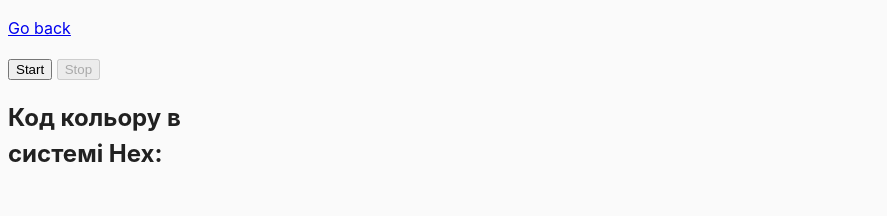
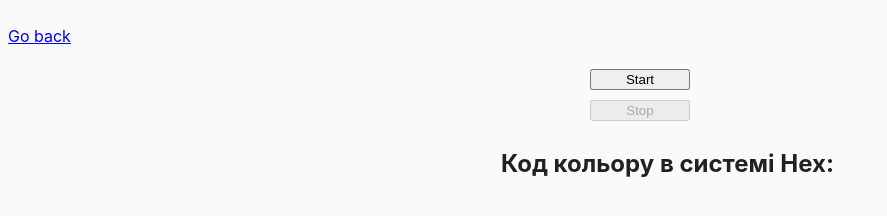
Before and after one commit to AlexBinkovskyy/goit-js-hw-09, a website built with Parcel: page src/01-color-switcher.html in a window 1280 px wide. Shown: the whole page, without its empty margins (0-887 px from the left). Built offline with nearby package versions, Linux system fonts and the light colour scheme.

Commit message:
edit task 1

```diff
--- a/src/css/common.css
+++ b/src/css/common.css
@@ -10,6 +10,8 @@ body {
   background-color: #fafafa;
   color: #212121;
   line-height: 1.5;
+  display: flex;
+  flex-direction: column;
 }
 
 img {
@@ -17,8 +19,13 @@ img {
   max-width: 100%;
 }
 
+button {
+  width: 100px;
+  margin: 5px auto;
+}
+
 .timer {
-  display: flex;
+  display: block;
   padding: 15px 0;
 }
 
--- a/src/js/01-color-switcher.js
+++ b/src/js/01-color-switcher.js
@@ -7,9 +7,11 @@ stopBtn.setAttribute('disabled', 'true');
 
 body.insertAdjacentHTML(
   'beforeEnd',
-  `<h2> Код кольору в <br> системі Hex:  <span ></span></h2>`
+  `<h2 class="text"> Код кольору в системі Hex:  <span ></span></h2>`
 );
-
+const text = document.querySelector('.text')
+text.style.textAlign = "left"
+text.style.marginLeft = "39%"
 let temp;
 
 function startEpilepcy() {
@@ -22,7 +24,7 @@ function startEpilepcy() {
   temp = idInt;
   currentColor = getRandomHexColor();
   body.style.backgroundColor = currentColor;
-  body.lastElementChild.lastChild.textContent = ` ${currentColor}`;
+  text.lastChild.textContent = ` ${currentColor}`;
   startBtn.toggleAttribute('disabled');
   stopBtn.toggleAttribute('disabled');
 }
```
